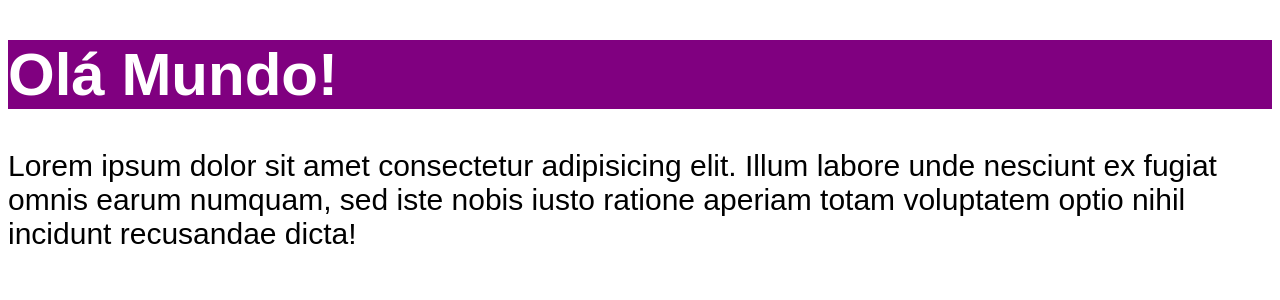
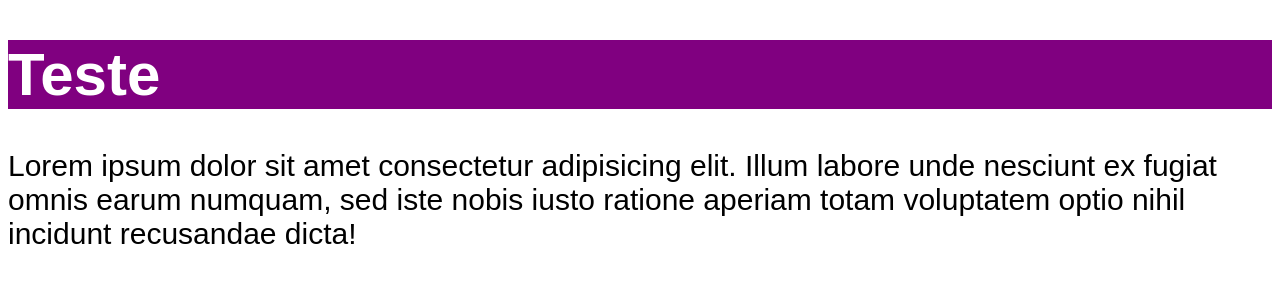
Before and after one commit to NoletoAna/chronos-pomodoro, a React (Vite) app: page / in a window 1280 px wide. Shown: the top 300 px of the page. Built offline with nearby package versions, Linux system fonts and the light colour scheme.

Commit message:
refactor: Applying properties to a component

```diff
--- a/src/App.tsx
+++ b/src/App.tsx
@@ -8,8 +8,10 @@ export function App() {
 
     return (
         <div>
-            <Heading/>
-            <p>Lorem ipsum dolor sit amet consectetur adipisicing elit. Illum labore unde nesciunt ex fugiat omnis earum numquam, sed iste nobis iusto ratione aperiam totam voluptatem optio nihil incidunt recusandae dicta!</p>
+            <Heading attr={123} attr2='string'> Teste </Heading>
+            <p>
+                Lorem ipsum dolor sit amet consectetur adipisicing elit. Illum labore unde nesciunt ex fugiat omnis earum numquam, sed iste nobis iusto ratione aperiam totam voluptatem optio nihil incidunt recusandae dicta!
+            </p>
         </div>
     );
 }
--- a/src/components/Heading.tsx
+++ b/src/components/Heading.tsx
@@ -2,7 +2,8 @@
 // para cada componente, o CSS é escopado através da mudança no nome da classe, ou seja, não tem como sobrescrever o CSS de outro componente
 import styles from './Heading.module.css';
 
-export function Heading() {
+export function Heading(props) {
     // usando o modulo importado, podemos usar a classe que está no arquivo CSS
-    return <h1 className={styles.heading}>Olá Mundo!</h1>
+    console.log(props);
+    return <h1 className={styles.heading}>{props.children}</h1>
 }
```
